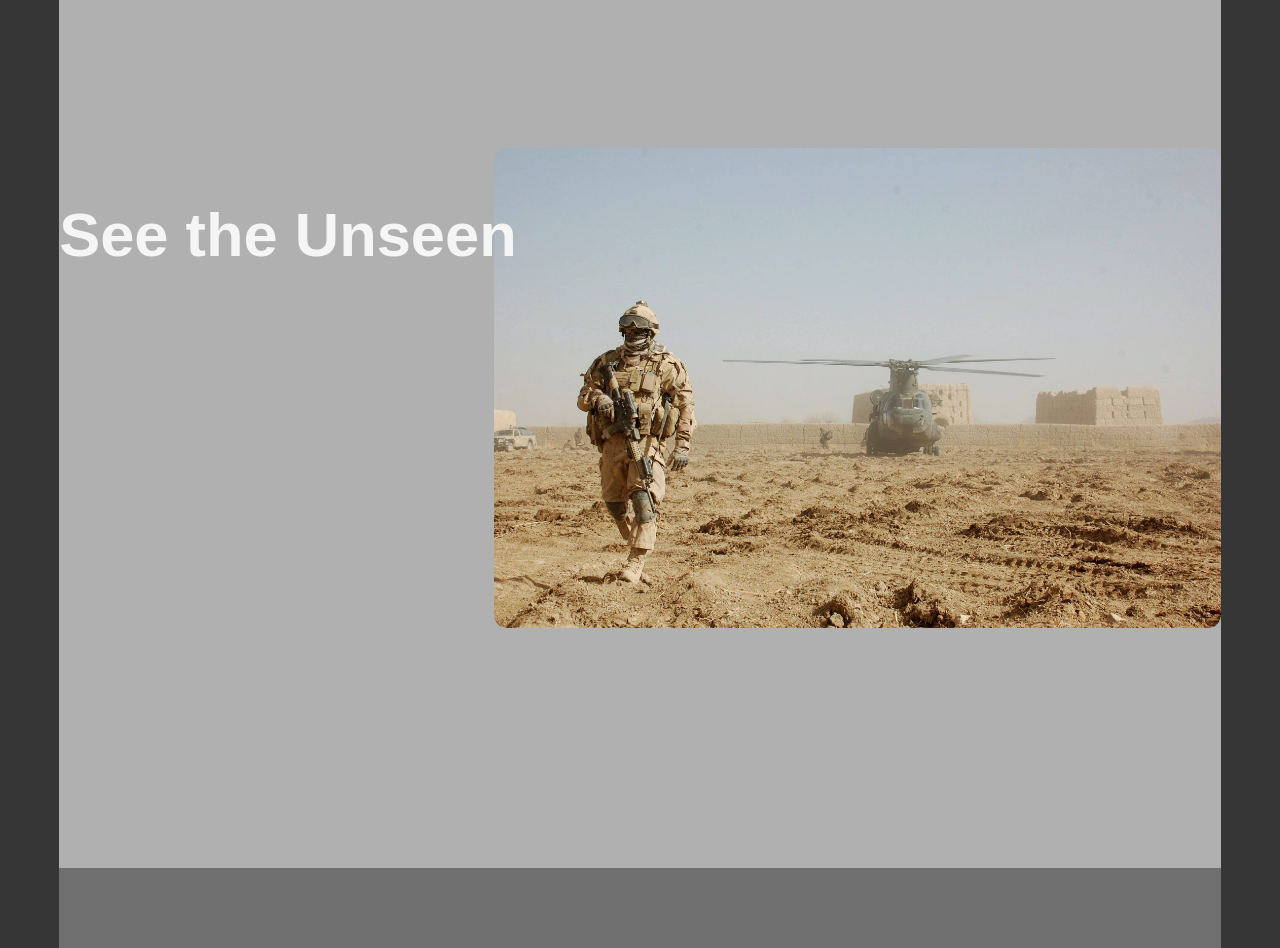
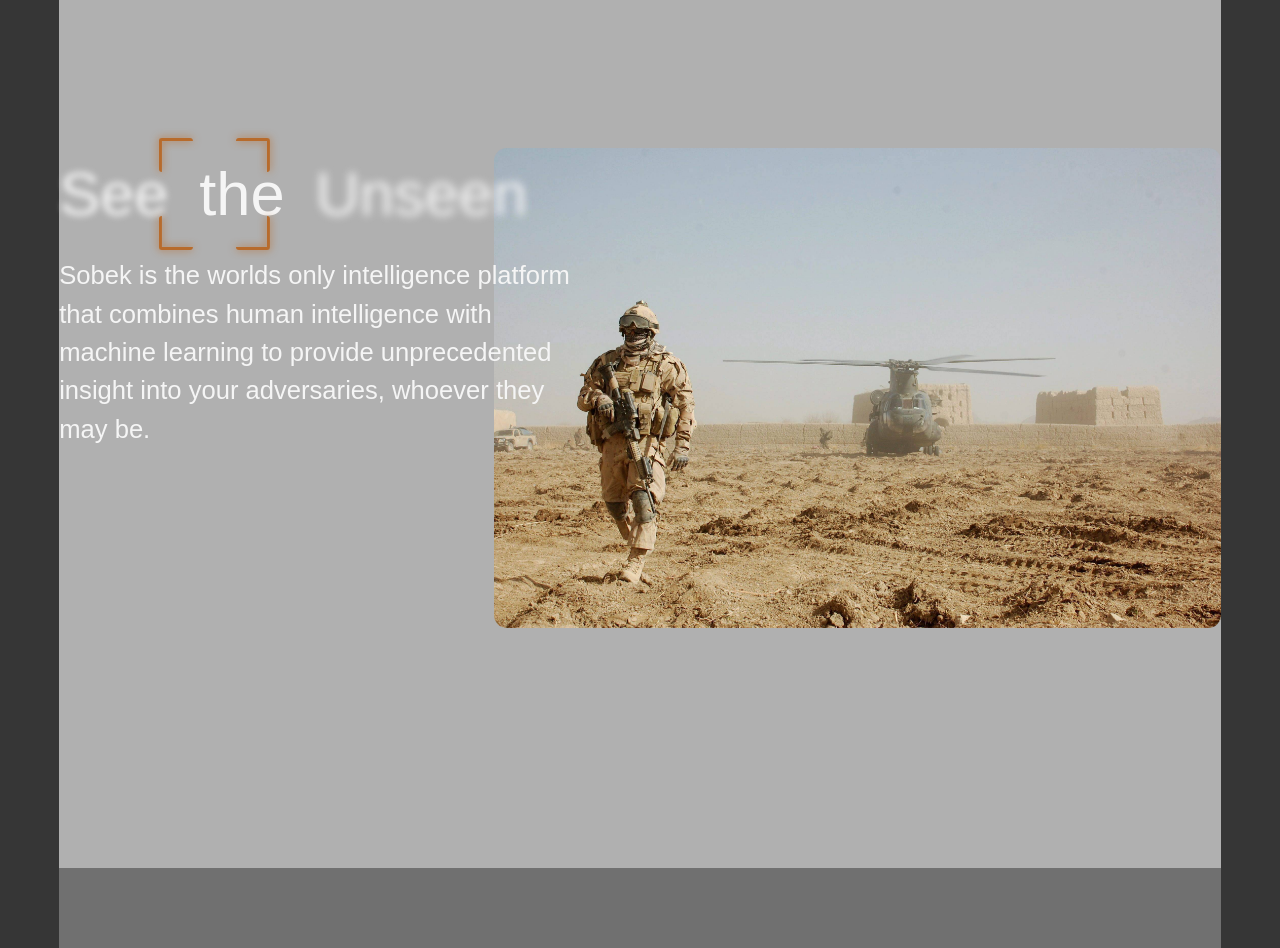
Before and after one commit to RoryMurray7/Sobek, a React (Vite) app: page / in a window 1280 px wide. Shown: the part 900-1848 px from the top of the page. Built offline with nearby package versions, Linux system fonts and the light colour scheme; a web font is replaced by a local one.

Commit message:
Add + style trufocus component

```diff
--- a/src/Tagline.tsx
+++ b/src/Tagline.tsx
@@ -1,11 +1,26 @@
 import armyDesert from "./assets/armyDesert.jpg";
 import "./index.css";
+import TrueFocus from "./components/TrueFocus/TrueFocus";
 
 function Tagline() {
   return (
     <div className="sectionContainer" style={{ backgroundColor: "#B0B0B0" }}>
       <div className="leftHeader" id="overviewHeader">
-        <h1>See the Unseen</h1>
+        <div id="trueFocusContainer">
+          <TrueFocus
+            sentence="See the Unseen"
+            manualMode={false}
+            blurAmount={4}
+            borderColor="#b76b2c"
+            animationDuration={2}
+            pauseBetweenAnimations={3}
+          />
+        </div>
+        <p id="taglineDescription">
+          Sobek is the worlds only intelligence platform that combines human
+          intelligence with machine learning to provide unprecedented insight
+          into your adversaries, whoever they may be.
+        </p>
       </div>
 
       <div className="taglineImage">
--- /dev/null
+++ b/src/components/TrueFocus/TrueFocus.css
@@ -0,0 +1,68 @@
+.focus-container {
+  position: relative;
+  display: flex;
+  gap: 1em;
+  align-items: center;
+  flex-wrap: wrap;
+}
+
+/* Words */
+.focus-word {
+  position: relative;
+  font-size: 2em;
+  cursor: pointer;
+  transition:
+    filter 0.3s ease,
+    color 0.3s ease;
+}
+
+.focus-word.active {
+  filter: blur(0);
+}
+
+.focus-frame {
+  position: absolute;
+  top: 0;
+  left: 0;
+  pointer-events: none;
+  box-sizing: content-box;
+  border: none;
+}
+
+.corner {
+  position: absolute;
+  width: 1rem;
+  height: 1rem;
+  border: 3px solid var(--border-color, #fff);
+  filter: drop-shadow(0px 0px 4px var(--border-color, #fff));
+  border-radius: 3px;
+  transition: none;
+}
+
+.top-left {
+  top: -10px;
+  left: -10px;
+  border-right: none;
+  border-bottom: none;
+}
+
+.top-right {
+  top: -10px;
+  right: -10px;
+  border-left: none;
+  border-bottom: none;
+}
+
+.bottom-left {
+  bottom: -10px;
+  left: -10px;
+  border-right: none;
+  border-top: none;
+}
+
+.bottom-right {
+  bottom: -10px;
+  right: -10px;
+  border-left: none;
+  border-top: none;
+}
--- /dev/null
+++ b/src/components/TrueFocus/TrueFocus.tsx
@@ -0,0 +1,149 @@
+import { useEffect, useRef, useState, RefObject } from "react";
+import { motion } from "framer-motion";
+import "./TrueFocus.css";
+
+interface TrueFocusProps {
+  sentence?: string;
+  manualMode?: boolean;
+  blurAmount?: number;
+  borderColor?: string;
+  glowColor?: string;
+  animationDuration?: number;
+  pauseBetweenAnimations?: number;
+}
+
+interface FocusRect {
+  x: number;
+  y: number;
+  width: number;
+  height: number;
+}
+
+const TrueFocus: React.FC<TrueFocusProps> = ({
+  sentence = "True Focus",
+  manualMode = false,
+  blurAmount = 5,
+  borderColor = "green",
+  glowColor = "rgba(0, 255, 0, 0.6)",
+  animationDuration = 0.5,
+  pauseBetweenAnimations = 1,
+}) => {
+  const words = sentence.split(" ");
+  const [currentIndex, setCurrentIndex] = useState<number>(0);
+  const [lastActiveIndex, setLastActiveIndex] = useState<number | null>(null);
+  const containerRef: RefObject<HTMLDivElement> = useRef(null);
+  const wordRefs: React.MutableRefObject<(HTMLSpanElement | null)[]> = useRef(
+    [],
+  );
+  const [focusRect, setFocusRect] = useState<FocusRect>({
+    x: 0,
+    y: 0,
+    width: 0,
+    height: 0,
+  });
+
+  useEffect(() => {
+    if (!manualMode) {
+      const interval = setInterval(
+        () => {
+          setCurrentIndex((prev) => (prev + 1) % words.length);
+        },
+        (animationDuration + pauseBetweenAnimations) * 1000,
+      );
+
+      return () => clearInterval(interval);
+    }
+  }, [manualMode, animationDuration, pauseBetweenAnimations, words.length]);
+
+  useEffect(() => {
+    if (currentIndex === null || currentIndex === -1) return;
+
+    if (!wordRefs.current[currentIndex] || !containerRef.current) return;
+
+    const parentRect = containerRef.current.getBoundingClientRect();
+    const activeRect = wordRefs.current[currentIndex]!.getBoundingClientRect();
+
+    setFocusRect({
+      x: activeRect.left - parentRect.left,
+      y: activeRect.top - parentRect.top,
+      width: activeRect.width,
+      height: activeRect.height,
+    });
+  }, [currentIndex, words.length]);
+
+  // Handlers for manual mode (hover)
+  const handleMouseEnter = (index: number) => {
+    if (manualMode) {
+      setLastActiveIndex(index);
+      setCurrentIndex(index);
+    }
+  };
+
+  const handleMouseLeave = () => {
+    if (manualMode) {
+      setCurrentIndex(lastActiveIndex ?? 0);
+    }
+  };
+
+  return (
+    <div className="focus-container" ref={containerRef}>
+      {words.map((word, index) => {
+        const isActive = index === currentIndex;
+        return (
+          <span
+            key={index}
+            ref={(el) => (wordRefs.current[index] = el)}
+            className={`focus-word ${manualMode ? "manual" : ""} ${
+              isActive && !manualMode ? "active" : ""
+            }`}
+            style={
+              {
+                filter: manualMode
+                  ? isActive
+                    ? `blur(0px)`
+                    : `blur(${blurAmount}px)`
+                  : isActive
+                    ? `blur(0px)`
+                    : `blur(${blurAmount}px)`,
+                transition: `filter ${animationDuration}s ease`,
+                "--border-color": borderColor,
+                "--glow-color": glowColor,
+              } as React.CSSProperties
+            }
+            onMouseEnter={() => handleMouseEnter(index)}
+            onMouseLeave={handleMouseLeave}
+          >
+            {word}
+          </span>
+        );
+      })}
+
+      <motion.div
+        className="focus-frame"
+        animate={{
+          x: focusRect.x,
+          y: focusRect.y,
+          width: focusRect.width,
+          height: focusRect.height,
+          opacity: currentIndex >= 0 ? 1 : 0,
+        }}
+        transition={{
+          duration: animationDuration,
+        }}
+        style={
+          {
+            "--border-color": borderColor,
+            "--glow-color": glowColor,
+          } as React.CSSProperties
+        }
+      >
+        <span className="corner top-left"></span>
+        <span className="corner top-right"></span>
+        <span className="corner bottom-left"></span>
+        <span className="corner bottom-right"></span>
+      </motion.div>
+    </div>
+  );
+};
+
+export default TrueFocus;
--- a/src/index.css
+++ b/src/index.css
@@ -73,6 +73,16 @@
   right: 0;
 }
 
+#trueFocusContainer {
+  width: 40vw;
+  top: calc(50% - 30vh);
+}
+
+#taglineDescription {
+  margin-top: 2vh;
+  font-size: 2vw;
+}
+
 .taglineImage img {
   position: absolute;
   height: 60vh;
```
